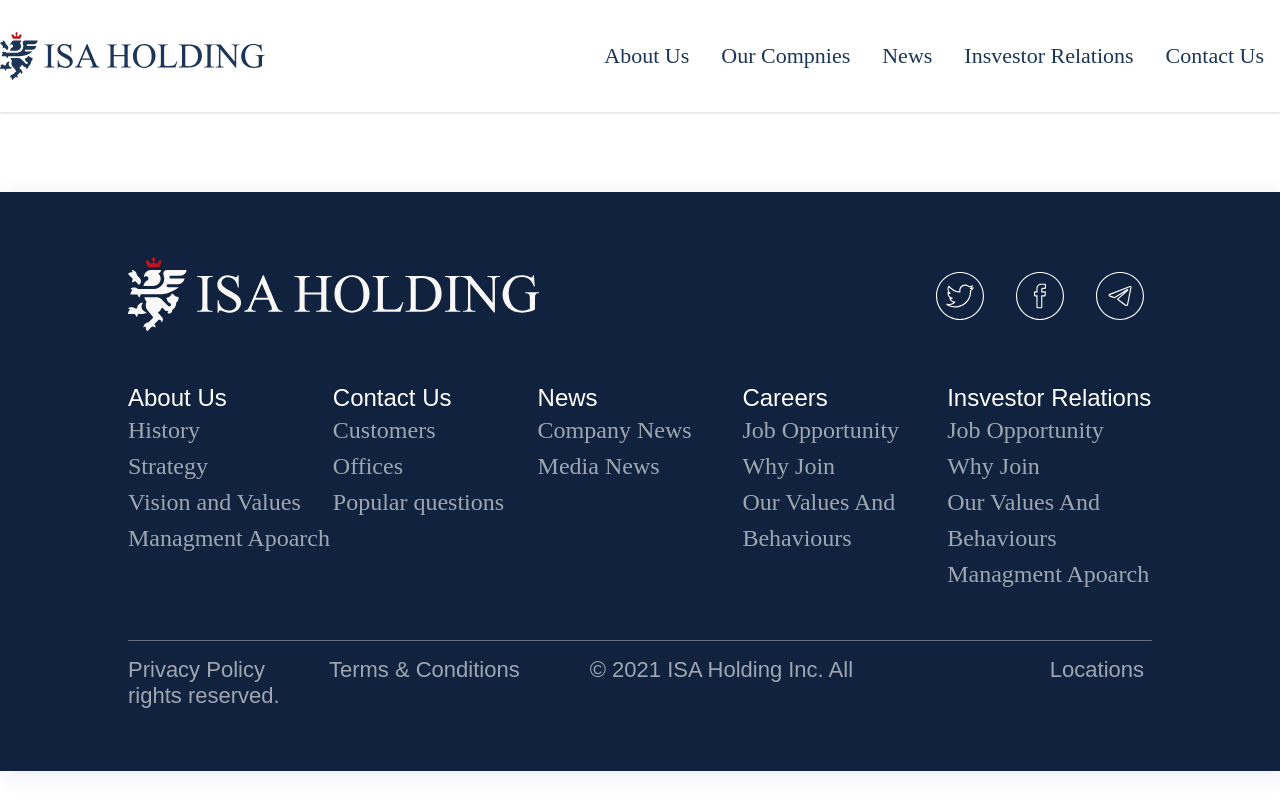
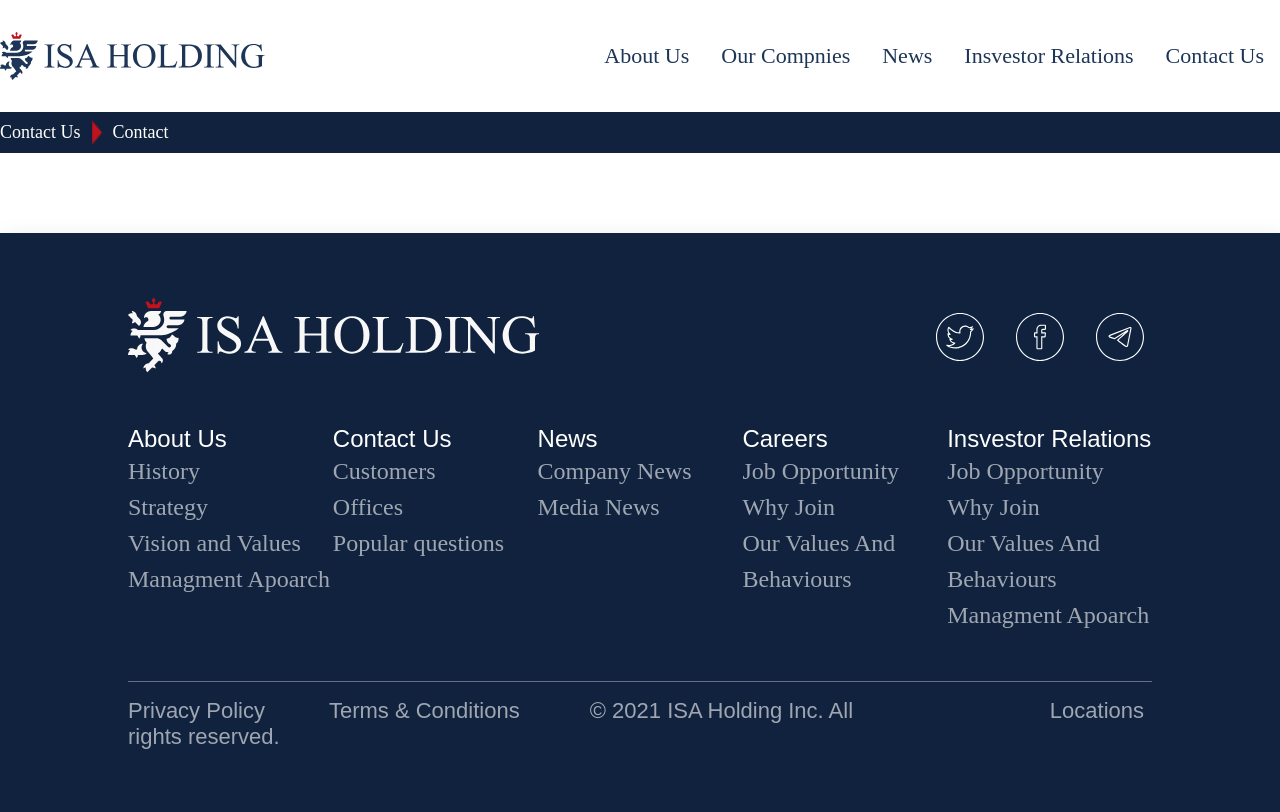
Before and after one commit to Hertevtcyan/isa_holdings, a Vue app: page /contact in a window 1280 px wide. Built offline with nearby package versions, Linux system fonts and the light colour scheme.

Commit message:
make contact page part 1

```diff
--- /dev/null
+++ b/src/components/Contact/Contact.vue
@@ -0,0 +1,15 @@
+<template>
+  <ShowPathPage :page="{path:'Contact Us',section:'Contact'}"/>
+
+</template>
+
+<script>
+import ShowPathPage from "../ui/ShowPathPage";
+export default {
+  components: {ShowPathPage}
+}
+</script>
+
+<style scoped>
+
+</style>
--- a/src/router/index.js
+++ b/src/router/index.js
@@ -47,6 +47,11 @@
     path: "/privacypolice",
     name: "privacyPolice",
     component: () => import('../view/PrivacyPolice.vue')
+  },
+  {
+    path: "/contact",
+    name: "contact",
+    component: () => import('../view/Contact.vue')
   }
 ];
 
--- /dev/null
+++ b/src/view/Contact.vue
@@ -0,0 +1,12 @@
+<template>
+  <Contact />
+</template>
+
+
+<script>
+import Contact from "../components/Contact/Contact";
+
+export default {
+  components: {Contact}
+}
+</script>
```
